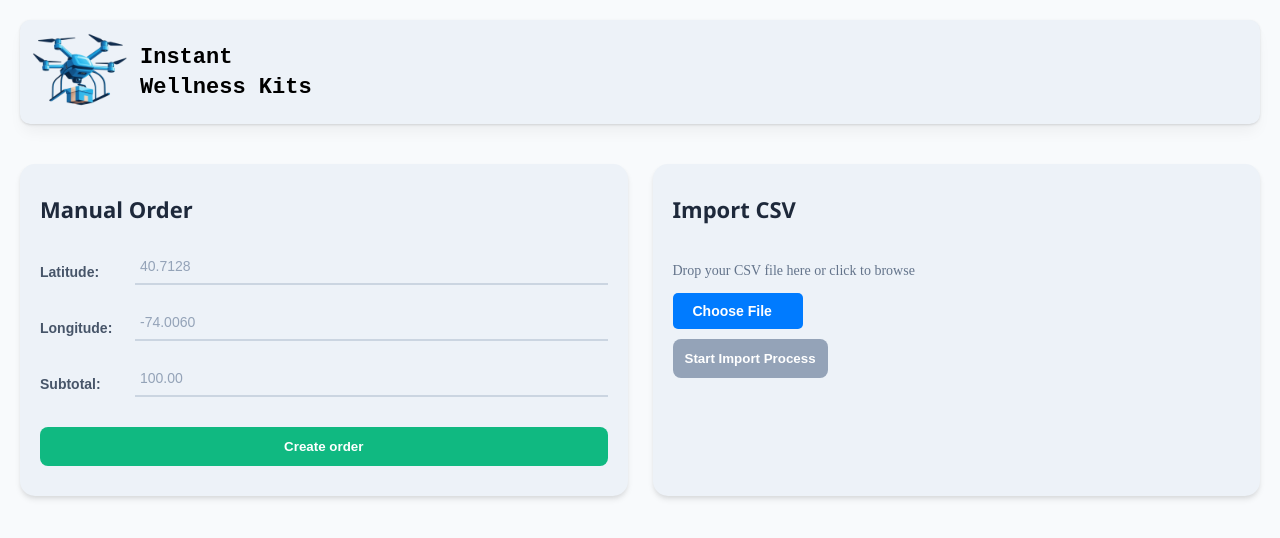
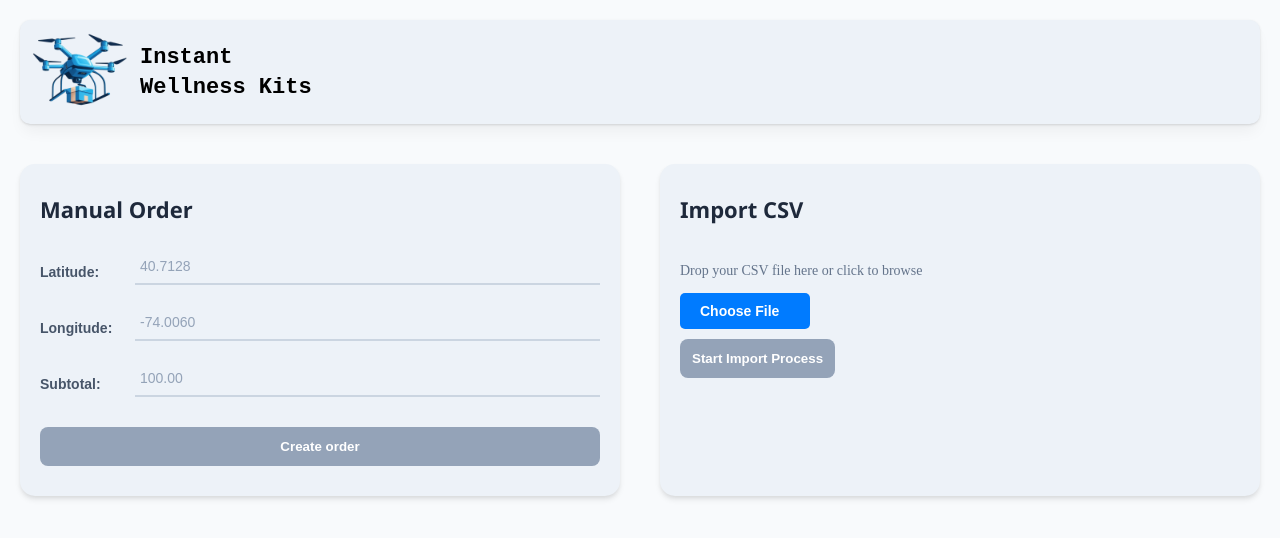
Before and after one commit to Steert/BarbarikiWeb, a React (Vite) app in the folder Client/: page / in a window 1280 px wide. Shown: the top 538 px of the page. Built offline with nearby package versions, Linux system fonts and the light colour scheme.

Commit message:
Add data requires

```diff
--- a/Client/src/components/container/Container.css
+++ b/Client/src/components/container/Container.css
@@ -11,7 +11,7 @@
   flex-direction: row;
   justify-content: center;
   align-items: stretch;
-  gap: 25px;
+  gap: 40px;
 }
 
 .col {
@@ -144,7 +144,7 @@ input::placeholder {
   font-weight: bold;
   color: #1e293b;
   font-size: 20px;
-  font-family: "Arial";
+  font-family: "Arial", sans-serif;
   margin: 0;
 }
 
@@ -154,3 +154,12 @@ input::placeholder {
     font-weight: bold;
     font-size: 24px;
 }
+
+
+.error-text{
+    color: red;
+    font-weight: bold;
+    font-size: 16px;
+    font-family: 'Arial', sans-serif;
+    margin: 0px;
+}
--- a/Client/src/components/container/Container.jsx
+++ b/Client/src/components/container/Container.jsx
@@ -9,72 +9,123 @@ const Container = () => {
     longitude: "",
     subtotal: "",
   });
+  const [isCorrectLatitude, setIsCorrectLatitude] = useState(true);
+  const [isCorrectLongitude, setIsCorrectLongitude] = useState(true);
+  const [isCorrectSubtotal, setIsCorrectSubtotal] = useState(true);
   const [fileName, setFileName] = useState("");
   const fileInputRef = useRef(null);
   const API = import.meta.env.VITE_API_URL;
 
   const handleFileChange = (event) => {
     const file = event.target.files[0];
-    if (file) {
-      setFileName(file.name);
-    }
+    if (file) setFileName(file.name);
   };
 
   const handleResetFile = () => {
     setFileName("");
-    if (fileInputRef.current) {
-      fileInputRef.current.value = "";
-    }
+    if (fileInputRef.current) fileInputRef.current.value = "";
   };
 
   const handleChange = (event) => {
     const { name, value } = event.target;
-    setFormData((prev) => ({
-      ...prev,
-      [name]: value,
-    }));
+    const numValue = parseFloat(value);
+
+    if (name === "latitude") {
+      setIsCorrectLatitude(value === "" || !isNaN(numValue));
+    } else if (name === "longitude") {
+      setIsCorrectLongitude(value === "" || !isNaN(numValue));
+    } else if (name === "subtotal") {
+      setIsCorrectSubtotal(value === "" || (!isNaN(numValue) && numValue > 0));
+    }
+
+    setFormData((prev) => ({ ...prev, [name]: value }));
   };
 
-  const handleSubmit = (event) => {
+  const isFormValid =
+    formData.latitude !== "" &&
+    formData.longitude !== "" &&
+    formData.subtotal !== "" &&
+    isCorrectLatitude &&
+    isCorrectLongitude &&
+    isCorrectSubtotal;
+
+  const handleSubmitImport = (event) => {
+    event.preventDefault();
+    if (!fileInputRef.current.files[0]) return;
+
+    const data = new FormData();
+    data.append("file", fileInputRef.current.files[0]);
+
+    axios
+      .post(`${API}/import`, data, {
+        headers: { "Content-Type": "multipart/form-data" },
+      })
+      .then(() => {
+        handleResetFile();
+        alert("Imported!");
+      })
+      .catch(() => alert("Import Error!"));
+  };
+
+  const handleCreateOrder = async (event) => {
     event.preventDefault();
 
-    if (!fileInputRef.current.files[0]) {
-      alert("Please select a file first!");
-      return;
-    }
+    const MAPBOX_TOKEN = import.meta.env.VITE_MAPBOX_TOKEN;
 
-    const formData = new FormData();
-    formData.append("file", fileInputRef.current.files[0]);
+    try {
+      const geoRes = await axios.get(
+        `https://nominatim.openstreetmap.org/reverse`,
+        {
+          params: {
+            format: "jsonv2",
+            lat: formData.latitude,
+            lon: formData.longitude,
+            zoom: 18,
+          },
+          headers: { "Accept-Language": "en" },
+        },
+      );
 
-    axios
-      .post(`${API}/import`, formData, {
-        headers: {
-          "Content-Type": "multipart/form-data",
+      const address = geoRes.data?.address;
+      if (!address || address.state !== "New York") {
+        alert(`Error: Location must be in New York State!`);
+        return;
+      }
+
+      const mapboxRes = await axios.get(
+        `https://api.mapbox.com/v4/mapbox.mapbox-streets-v8/tilequery/${formData.longitude},${formData.latitude}.json`,
+        {
+          params: {
+            radius: 10,
+            limit: 5,
+            access_token: import.meta.env.MAP_BOX_TOKEN,
+          },
         },
-      })
-      .then((response) => {
-        console.log("Import success:", response.data);
-        handleResetFile();
-      })
-      .catch((error) => {
-        console.error("Import error:", error);
-      });
-  };
+      );
 
-  const handleCreate = (event) => {
-    event.preventDefault();
+      const features = mapboxRes.data.features;
+      const isWater = features.some(
+        (f) => f.properties.tilequery.layer === "water",
+      );
 
-    axios
-      .post(API, formData)
-      .then((response) => {
-        console.log(response.data);
-        console.log("Order created successfully");
-      })
-      .catch((error) => {
-        console.error("Error creating order", error);
+      if (isWater) {
+        alert("Error: Destination is in the water! Drones cannot land there.");
+        return;
+      }
+
+      await axios.post(API, {
+        latitude: parseFloat(formData.latitude),
+        longitude: parseFloat(formData.longitude),
+        subtotal: parseFloat(formData.subtotal),
       });
 
-  }
+      setFormData({ latitude: "", longitude: "", subtotal: "" });
+      alert("Order Created Successfully in NY State!");
+    } catch (error) {
+      console.error("Validation error:", error);
+      alert("Error during location validation. Check your console.");
+    }
+  };
 
   return (
     <div className="container">
@@ -82,8 +133,7 @@ const Container = () => {
         <div className="col">
           <div className="content">
             <h2 className="content-text">Manual Order</h2>
-
-            <form onSubmit={handleSubmit}>
+            <form onSubmit={handleCreateOrder}>
               <div className="form-item">
                 <label>Latitude:</label>
                 <input
@@ -94,6 +144,10 @@ const Container = () => {
                   onChange={handleChange}
                 />
               </div>
+              {!isCorrectLatitude && formData.latitude !== "" && (
+                <p className="error-text">Not valid data</p>
+              )}
+
               <div className="form-item">
                 <label>Longitude:</label>
                 <input
@@ -104,6 +158,10 @@ const Container = () => {
                   onChange={handleChange}
                 />
               </div>
+              {!isCorrectLongitude && formData.longitude !== "" && (
+                <p className="error-text">Not valid data</p>
+              )}
+
               <div className="form-item">
                 <label>Subtotal:</label>
                 <input
@@ -114,8 +172,11 @@ const Container = () => {
                   onChange={handleChange}
                 />
               </div>
+              {!isCorrectSubtotal && formData.subtotal !== "" && (
+                <p className="error-text">Not valid data</p>
+              )}
 
-              <button type="submit" className="btn" onClick={(e) => handleCreate(e)}>
+              <button type="submit" className="btn" disabled={!isFormValid}>
                 Create order
               </button>
             </form>
@@ -126,17 +187,11 @@ const Container = () => {
           <div className="content">
             <h2 className="content-text">Import CSV</h2>
             <div className="import-box">
-              <p
-                style={{
-                  color: "#64748b",
-                  fontSize: "14px",
-                }}
-              >
+              <p style={{ color: "#64748b", fontSize: "14px" }}>
                 {fileName
                   ? "Selected file:"
                   : "Drop your CSV file here or click to browse"}
               </p>
-
               {fileName && (
                 <div className="file-name-box">
                   <p className="file-name">📄 {fileName}</p>
@@ -146,7 +201,6 @@ const Container = () => {
                   />
                 </div>
               )}
-
               <div>
                 <input
                   ref={fileInputRef}
@@ -156,13 +210,15 @@ const Container = () => {
                   accept=".csv"
                   onChange={handleFileChange}
                 />
-
                 <label htmlFor="file-upload" className="custom-file-upload">
                   {fileName ? "Change File" : "Choose File"}
                 </label>
               </div>
-
-              <button className="btn" disabled={!fileName} onClick={(e) => handleSubmit(e)}>
+              <button
+                className="btn"
+                disabled={!fileName}
+                onClick={handleSubmitImport}
+              >
                 Start Import Process
               </button>
             </div>
```
